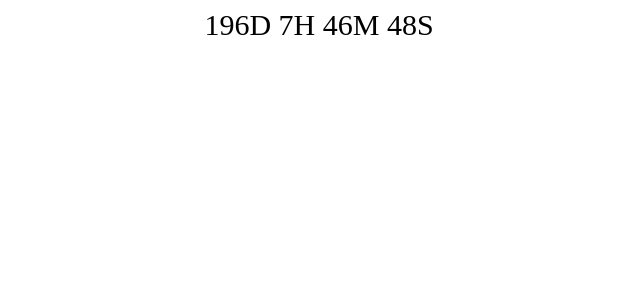
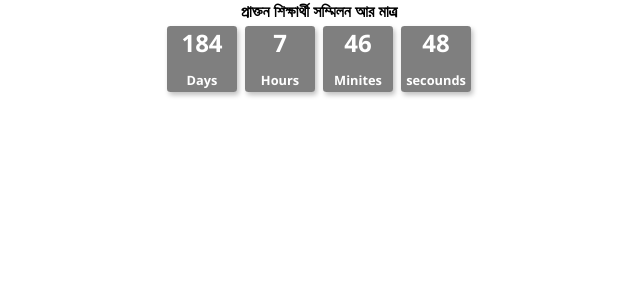
Before and after one commit to Bazley25/Kadambari-Student-Portal, a PHP site: page /Kadambari-PHP-Dynamic-2/admin/countdown/countdown.php in a window 1280 px wide. Shown: the top 300 px of the page, without its empty margins (321-961 px from the left). Run offline with PHP 8.4, Linux system fonts and the light colour scheme.

Commit message:
countdown update

```diff
--- a/src/admin/countdown/countdown.php
+++ b/src/admin/countdown/countdown.php
@@ -1,50 +1,109 @@
-<!DOCTYPE HTML>
-<html>
+<!DOCTYPE html>
+<html lang="en">
   <head>
-<meta name="viewport" content="width=device-width, initial-scale=1">
+    <meta charset="UTF-8" />
+    <meta http-equiv="X-UA-Compatible" content="IE=edge" />
+    <meta name="viewport" content="width=device-width, initial-scale=1.0" />
+    <title>Count Down</title>
     <style>
+      @import url("https://fonts.googleapis.com/css2?family=Open+Sans:ital,wght@0,300;0,400;0,500;0,600;0,700;0,800;1,800&display=swap");
+
+      * {
+        margin: 0;
+        padding: 0;
+        box-sizing: border-box;
+      }
+      body {
+        font-family: "Open Sans", sans-serif;
+        /* background-color: darkgray; */
+      }
+
+      .main_content {
+        /* height: 50vh; */
+        width: 100%;
+        display: flex;
+        justify-content: center;
+        align-items: center;
+        flex-direction: column;
+        flex-wrap: wrap;
+      }
+
+      .main_content > h2 {
+        font-size: 1.5rem;
+        text-transform: uppercase;
+      }
       .countdown {
+        display: flex;
         text-align: center;
-  font-size: 30px;
-  margin-top: 0px;
-  text-transform: uppercase;
+      }
+
+      .countdown > div {
+        width: 70px;
+        background-color: rgb(0, 0, 0, 0.5);
+        margin: 4px;
+        box-shadow: 2px 3px 5px rgb(0, 0, 0, 0.25);
+        font-size: 1.5rem;
+        font-weight: bold;
+        color: #fff;
+        border-radius: 5%;
+      }
+
+      .countdown > div > span {
+        font-size: 0.8rem;
       }
     </style>
   </head>
   <body>
-
-<p class="countdown" id="demo"></p>
+    <div class="main_content">
+      <h4> প্রাক্তন শিক্ষার্থী সম্মিলন আর মাত্র্র</h4>
+      <div class="countdown">
+        <div>
+          <div id="days"></div>
+          <span>Days</span>
+        </div>
+        <div>
+          <div id="hours"></div>
+          <span>Hours</span>
+        </div>
+        <div>
+          <div id="minutes"></div>
+          <span>Minites</span>
+        </div>
+        <div>
+          <div id="secounds"></div>
+          <span>secounds</span>
+        </div>
+      </div>
+    </div>
 
     <script>
-// Set the date we're counting down to
-var countDownDate = new Date("Jan 5, 2023 24:00:00").getTime();
+      const final_date = "25 Dec 2022";
+      const daysdiv = document.getElementById("days");
+      const hoursdiv = document.getElementById("hours");
+      const minutesdiv = document.getElementById("minutes");
+      const secoundsdiv = document.getElementById("secounds");
 
-// Update the count down every 1 second
-var x = setInterval(function() {
+      function countdown() {
+        const expect_date = new Date(final_date);
+        const currentdate = new Date();
 
-  // Get today's date and time
-  var now = new Date().getTime();
+        const time_count = (expect_date - currentdate) / 1000;
 
-  // Find the distance between now and the count down date
-  var distance = countDownDate - now;
+        const days = Math.floor(time_count / 3600 / 24);
+        const hours = Math.floor((time_count / 3600) % 24);
+        const minutes = Math.floor((time_count / 60) % 60);
+        const seconds = Math.floor(time_count) % 60;
 
-  // Time calculations for days, hours, minutes and seconds
-  var days = Math.floor(distance / (1000 * 60 * 60 * 24));
-  var hours = Math.floor((distance % (1000 * 60 * 60 * 24)) / (1000 * 60 * 60));
-  var minutes = Math.floor((distance % (1000 * 60 * 60)) / (1000 * 60));
-  var seconds = Math.floor((distance % (1000 * 60)) / 1000);
+        daysdiv.innerHTML = days;
+        hoursdiv.innerHTML = hours;
+        minutesdiv.innerHTML = minutes;
+        secoundsdiv.innerHTML = seconds;
 
-  // Output the result in an element with id="demo"
-  document.getElementById("demo").innerHTML = days + "d " + hours + "h "
-  + minutes + "m " + seconds + "s ";
+        console.log(days, hours, minutes, secounds);
+      }
 
-  // If the count down is over, write some text
-  if (distance < 0) {
-    clearInterval(x);
-    document.getElementById("demo").innerHTML = "EXPIRED";
-  }
-}, 1000);
+      countdown();
+      setInterval(countdown, 1000);
     </script>
-
   </body>
 </html>
--- a/src/index.php
+++ b/src/index.php
@@ -64,7 +64,7 @@ include("header.php");
 </div>
 </section>
 <!--*******************-->
-<section id="icon" class="py-5 text-center bg-image2">
+<section id="icon" class="py-2 text-center bg-image2">
     <div class="container">
         <div class="row">
             <div class="col-md-4">
```
Lines whose indentation alone changed are shown as unchanged.
